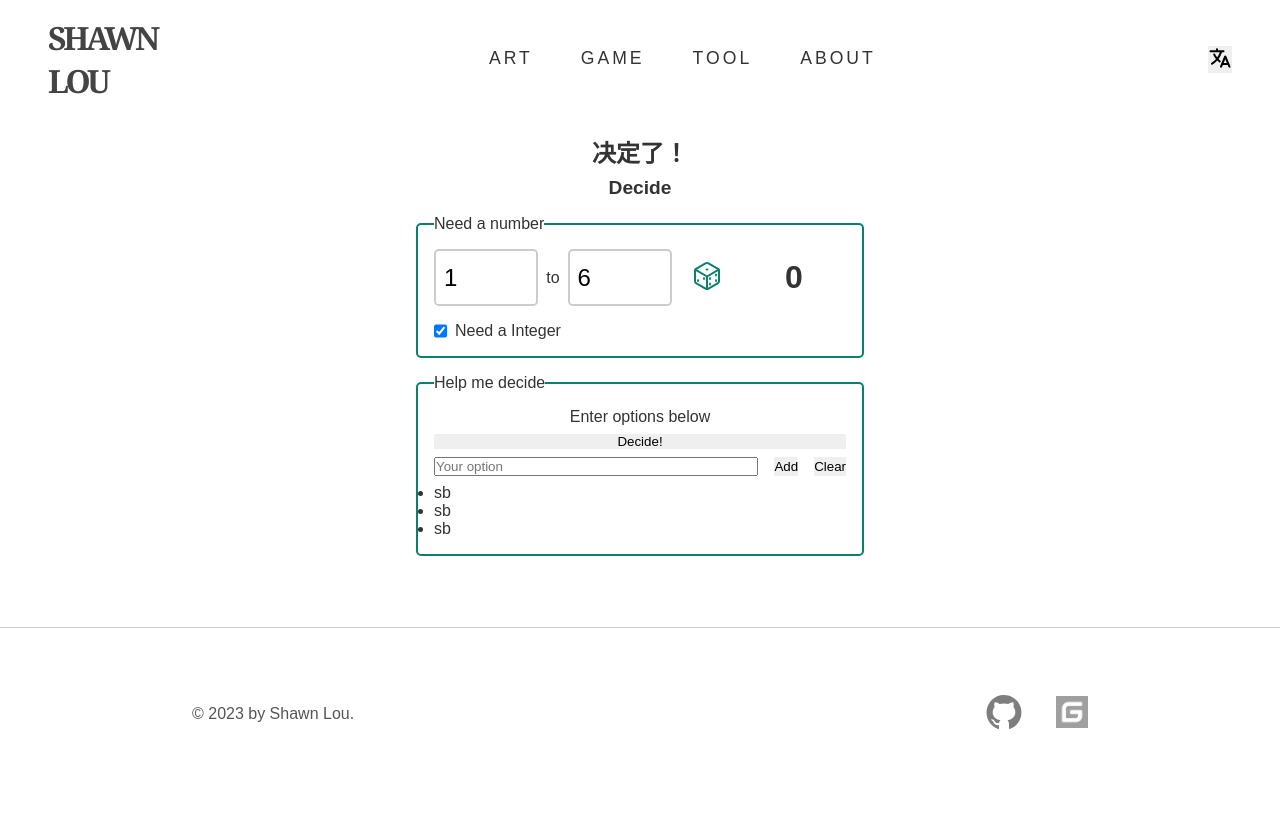
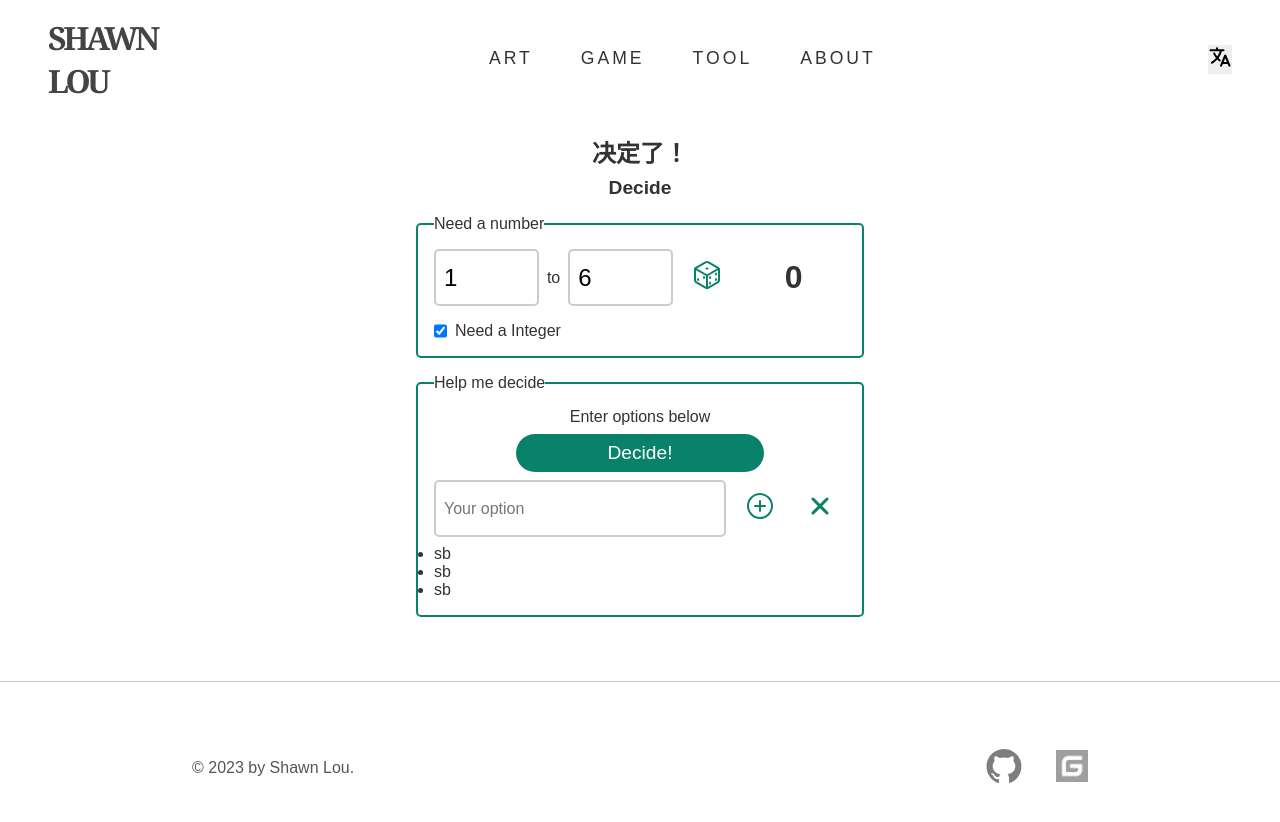
Before and after one commit to HotranLandoler/HotranLandoler.github.io.old, a Vue app: page /#/tool/decide in a window 1280 px wide. Shown: the top 822 px of the page. Before the commit the page ends 800 px from the top, so only its background shows below. Built offline with nearby package versions, Linux system fonts and the light colour scheme; a web font is replaced by a local one.

Commit message:
Add global scss styles

```diff
--- a/src/assets/main.css
+++ /dev/null
@@ -1,69 +0,0 @@
-@import "./base.css";
-
-/* Margins */
-
-.margin-bottom-s {
-  margin-bottom: 0.5rem;
-}
-
-.margin-bottom-m {
-  margin-bottom: 1rem;
-}
-
-.margin-bottom-l {
-  margin-bottom: 1.5rem;
-}
-
-.flipx {
-  transform: scale(-1, 1);
-}
-
-.center {
-  margin: 0 auto;
-}
-
-.card {
-  padding: 0.5rem;
-  box-shadow: 0 0.2rem 0.4rem rgba(0, 0, 0, 0.1);
-  border-radius: 0.8rem;
-}
-
-.button {
-  border: none;
-  cursor: pointer;
-
-  font-family: inherit;
-}
-
-.container {
-  margin: 0 auto 1rem auto;
-  padding: 0 2rem;
-  max-width: 60rem;
-}
-
-.page-heading {
-  font-size: 1.5rem;
-  text-align: center;
-  text-transform: uppercase;
-  margin-bottom: 1.5rem;
-  letter-spacing: 3px;
-  font-family: "Raleway", sans-serif;
-}
-
-.heading-cn {
-  font-size: 1.5rem;
-  margin-bottom: 0.5rem;
-  text-align: center;
-}
-
-.subheading-en {
-  font-size: 1.2rem;
-  text-align: center;
-  margin-bottom: 1rem;
-}
-
-@media (max-width: 30em) {
-  html {
-    font-size: 90%;
-  }
-}
--- /dev/null
+++ b/src/assets/main.scss
@@ -0,0 +1,124 @@
+@import "./base.css";
+
+/* Margins */
+
+.margin-bottom-s {
+  margin-bottom: 0.5rem;
+}
+
+.margin-bottom-m {
+  margin-bottom: 1rem;
+}
+
+.margin-bottom-l {
+  margin-bottom: 1.5rem;
+}
+
+.flipx {
+  transform: scale(-1, 1);
+}
+
+.center {
+  margin: 0 auto;
+}
+
+.card {
+  padding: 0.5rem;
+  box-shadow: 0 0.2rem 0.4rem rgba(0, 0, 0, 0.1);
+  border-radius: 0.8rem;
+}
+
+.button {
+  display: block;
+  border: none;
+  cursor: pointer;
+
+  font-family: inherit;
+  font-size: 1.2rem;
+
+  transition: all 0.2s ease;
+}
+
+.button-primary {
+  @extend .button;
+  padding: 0.5rem 1rem;
+  border-radius: 99px;
+  background-color: $color-primary;
+  color: white;
+
+  &:hover,
+  &:active {
+    background-color: $color-primary-light;
+  }
+}
+
+.button-iconed {
+  @extend .button;
+  padding: 0.5rem;
+  border: 2px solid transparent;
+  border-radius: 5px;
+  background-color: transparent;
+
+  &:hover {
+    border: 2px solid $color-primary-light;
+  }
+
+  .icon {
+    width: 2rem;
+    height: 2rem;
+    color: $color-primary;
+    fill: $color-primary;
+    stroke: $color-primary;
+  }
+}
+
+.input-outlined {
+  @include focus-outline;
+  width: 100%;
+  height: 100%;
+  display: block;
+  font-size: inherit;
+  background-color: white;
+  border: 2px solid $color-gray-x-light;
+  border-radius: 5px;
+  padding: 0.5rem;
+  transition: all 0.2s;
+
+  &:hover,
+  &:active {
+    border: 2px solid $color-primary-light;
+  }
+}
+
+.container {
+  margin: 0 auto 1rem auto;
+  padding: 0 2rem;
+  max-width: 60rem;
+}
+
+.page-heading {
+  font-size: 1.5rem;
+  text-align: center;
+  text-transform: uppercase;
+  margin-bottom: 1.5rem;
+  letter-spacing: 3px;
+  font-family: "Raleway", sans-serif;
+}
+
+.heading-cn {
+  font-size: 1.5rem;
+  margin-bottom: 0.5rem;
+  text-align: center;
+}
+
+.subheading-en {
+  font-size: 1.2rem;
+  text-align: center;
+  margin-bottom: 1rem;
+}
+
+@media (max-width: 30em) {
+  html {
+    font-size: 90%;
+  }
+}
--- a/src/assets/scss/globalMixin.scss
+++ b/src/assets/scss/globalMixin.scss
@@ -1,4 +1,4 @@
-@mixin focus-outline($width: 0.4rem) {
+@mixin focus-outline($width: 0.2rem) {
   transition: box-shadow 0.2s;
   &:focus {
     outline: none;
--- a/src/components/tools/DecideHelper.vue
+++ b/src/components/tools/DecideHelper.vue
@@ -9,14 +9,18 @@
         <div class="random-number-box">
           <input
             type="number"
-            class="random-number-input"
+            class="input-outlined random-number-input"
             v-model="numberFrom"
           />
           <p>to</p>
-          <input type="number" class="random-number-input" v-model="numberTo" />
+          <input
+            type="number"
+            class="input-outlined random-number-input"
+            v-model="numberTo"
+          />
           <button
             type="button"
-            class="button button-generate"
+            class="button-iconed"
             title="Generate"
             @click="generateNumber"
           >
@@ -118,11 +122,60 @@
         <legend>Help me decide</legend>
         <div class="decide-box">
           <p class="decide-output">Enter options below</p>
-          <button type="button" class="button">Decide!</button>
+          <button type="button" class="button-primary button-decide">
+            Decide!
+          </button>
           <div class="decide-input-box">
-            <input type="text" placeholder="Your option" />
-            <button type="button" class="button">Add</button>
-            <button type="button" class="button">Clear</button>
+            <input
+              type="text"
+              class="input-outlined"
+              placeholder="Your option"
+            />
+            <button type="button" class="button-iconed" title="Add">
+              <svg
+                xmlns="http://www.w3.org/2000/svg"
+                xmlns:xlink="http://www.w3.org/1999/xlink"
+                viewBox="0 0 512 512"
+                class="icon"
+              >
+                <path
+                  d="M448 256c0-106-86-192-192-192S64 150 64 256s86 192 192 192s192-86 192-192z"
+                  fill="none"
+                  stroke="currentColor"
+                  stroke-miterlimit="10"
+                  stroke-width="32"
+                ></path>
+                <path
+                  fill="none"
+                  stroke="currentColor"
+                  stroke-linecap="round"
+                  stroke-linejoin="round"
+                  stroke-width="32"
+                  d="M256 176v160"
+                ></path>
+                <path
+                  fill="none"
+                  stroke="currentColor"
+                  stroke-linecap="round"
+                  stroke-linejoin="round"
+                  stroke-width="32"
+                  d="M336 256H176"
+                ></path>
+              </svg>
+            </button>
+            <button type="button" class="button-iconed" title="Clear">
+              <svg
+                xmlns="http://www.w3.org/2000/svg"
+                xmlns:xlink="http://www.w3.org/1999/xlink"
+                viewBox="0 0 512 512"
+                class="icon"
+              >
+                <path
+                  d="M289.94 256l95-95A24 24 0 0 0 351 127l-95 95l-95-95a24 24 0 0 0-34 34l95 95l-95 95a24 24 0 1 0 34 34l95-95l95 95a24 24 0 0 0 34-34z"
+                  fill="currentColor"
+                ></path>
+              </svg>
+            </button>
           </div>
 
           <ul class="options-list">
@@ -152,8 +205,6 @@ function generateNumber() {
 </script>
 
 <style lang="scss" scoped>
-@import "@/assets/scss/globalMixin.scss";
-
 .decide {
   max-width: 32rem;
   display: flex;
@@ -173,22 +224,7 @@ function generateNumber() {
   margin-bottom: 1rem;
 }
 .random-number-input {
-  @include focus-outline;
-  width: 100%;
-  height: 100%;
-  display: block;
   font-size: 1.5rem;
-  font-family: inherit;
-  background-color: white;
-  border: 2px solid $color-gray-x-light;
-  border-radius: 0.3rem;
-  padding: 0.5rem;
-  transition: all 0.2s;
-
-  &:hover,
-  &:active {
-    border: 2px solid $color-primary-light;
-  }
 }
 .random-number-output {
   text-align: center;
@@ -196,26 +232,6 @@ function generateNumber() {
   font-weight: 700;
   overflow: hidden;
   white-space: nowrap;
-}
-.button-generate {
-  @include focus-outline;
-  display: block;
-  padding: 0.5rem;
-  border: 0.2rem solid transparent;
-  border-radius: 0.3rem;
-  background-color: transparent;
-
-  transition: all 0.2s ease;
-
-  &:hover {
-    border: 0.2rem solid $color-primary-light;
-  }
-
-  .icon {
-    width: 2rem;
-    height: 2rem;
-    color: $color-primary;
-  }
 }
 .need-int-box {
   display: flex;
@@ -232,7 +248,11 @@ function generateNumber() {
 .decide-input-box {
   display: grid;
   grid-template-columns: 1fr auto auto;
-  gap: 1rem;
+  gap: 0.5rem;
+}
+.button-decide {
+  align-self: center;
+  width: 60%;
 }
 
 @media (max-width: 30em) {
@@ -242,5 +262,8 @@ function generateNumber() {
   .random-number-output {
     grid-column: span 4;
   }
+  .button-decide {
+    width: 100%;
+  }
 }
 </style>
--- a/src/components/tools/UnitConverter.vue
+++ b/src/components/tools/UnitConverter.vue
@@ -39,15 +39,20 @@
         <span class="to-unit">{{ selectedTo }}</span>
       </p>
       <label for="amount-input">Amount</label>
-      <input id="amount-input" type="number" v-model="input" />
+      <input
+        id="amount-input"
+        class="input-outlined"
+        type="number"
+        v-model="input"
+      />
       <div class="selects">
         <!-- <label for="from-select">From</label> -->
-        <select id="from-select" v-model="selectedFrom">
+        <select id="from-select" class="input-outlined" v-model="selectedFrom">
           <option v-for="unit in unitList">{{ unit }}</option>
         </select>
         <button
           type="button"
-          class="button button-swap"
+          class="button-iconed"
           title="Swap"
           @click="swapFromTo"
         >
@@ -92,7 +97,7 @@
           </svg>
         </button>
         <!-- <label for="to-select">To</label> -->
-        <select id="to-select" v-model="selectedTo">
+        <select id="to-select" class="input-outlined" v-model="selectedTo">
           <option v-for="unit in unitList">{{ unit }}</option>
         </select>
       </div>
@@ -142,7 +147,6 @@ function swapFromTo() {
 </script>
 
 <style lang="scss" scoped>
-@import "@/assets/scss/globalMixin.scss";
 .unit-converter {
   max-width: 32rem;
   font-size: 1.5rem;
@@ -150,22 +154,6 @@ function swapFromTo() {
 #amount-input,
 #from-select,
 #to-select {
-  @include focus-outline;
-  width: 100%;
-  height: 100%;
-  display: block;
-  font-size: inherit;
-  font-family: inherit;
-  background-color: white;
-  border: 2px solid $color-gray-x-light;
-  border-radius: 0.3rem;
-  padding: 0.5rem;
-  transition: all 0.2s;
-
-  &:hover,
-  &:active {
-    border: 2px solid $color-primary-light;
-  }
 }
 .from {
   font-size: 2rem;
@@ -227,23 +215,5 @@ function swapFromTo() {
   gap: 0.5rem;
 }
 .button-swap {
-  @include focus-outline;
-  display: block;
-  padding: 0.5rem;
-  border: 0.2rem solid transparent;
-  border-radius: 0.3rem;
-  background-color: transparent;
-
-  transition: all 0.2s ease;
-
-  &:hover {
-    border: 0.2rem solid $color-primary-light;
-  }
-
-  .icon {
-    width: 2rem;
-    height: 2rem;
-    fill: $color-gray;
-  }
 }
 </style>
--- a/src/main.ts
+++ b/src/main.ts
@@ -2,6 +2,6 @@ import { createApp } from "vue";
 import App from "./App.vue";
 import router from "./router";
 
-import "./assets/main.css";
+import "./assets/main.scss";
 
 createApp(App).use(router).mount("#app");
--- a/vite.config.ts
+++ b/vite.config.ts
@@ -15,7 +15,10 @@ export default defineConfig({
   css: {
     preprocessorOptions: {
       scss: {
-        additionalData: '@import "@/assets/scss/globalVar.scss";',
+        additionalData: `
+        @import "@/assets/scss/globalVar.scss";
+        @import "@/assets/scss/globalMixin.scss";
+        `,
       },
     },
   },
```
Also changed, not shown: src/assets/base.css (+0 -15 lines).
